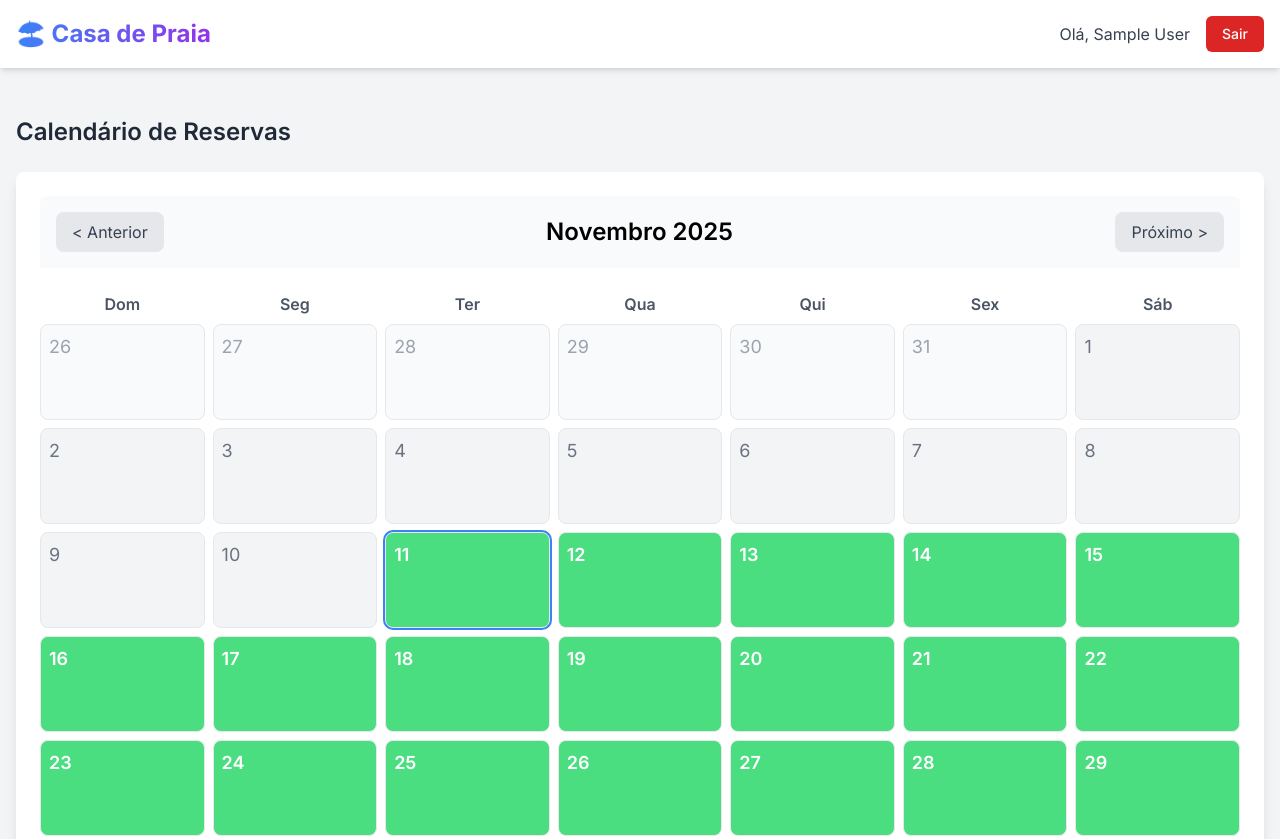
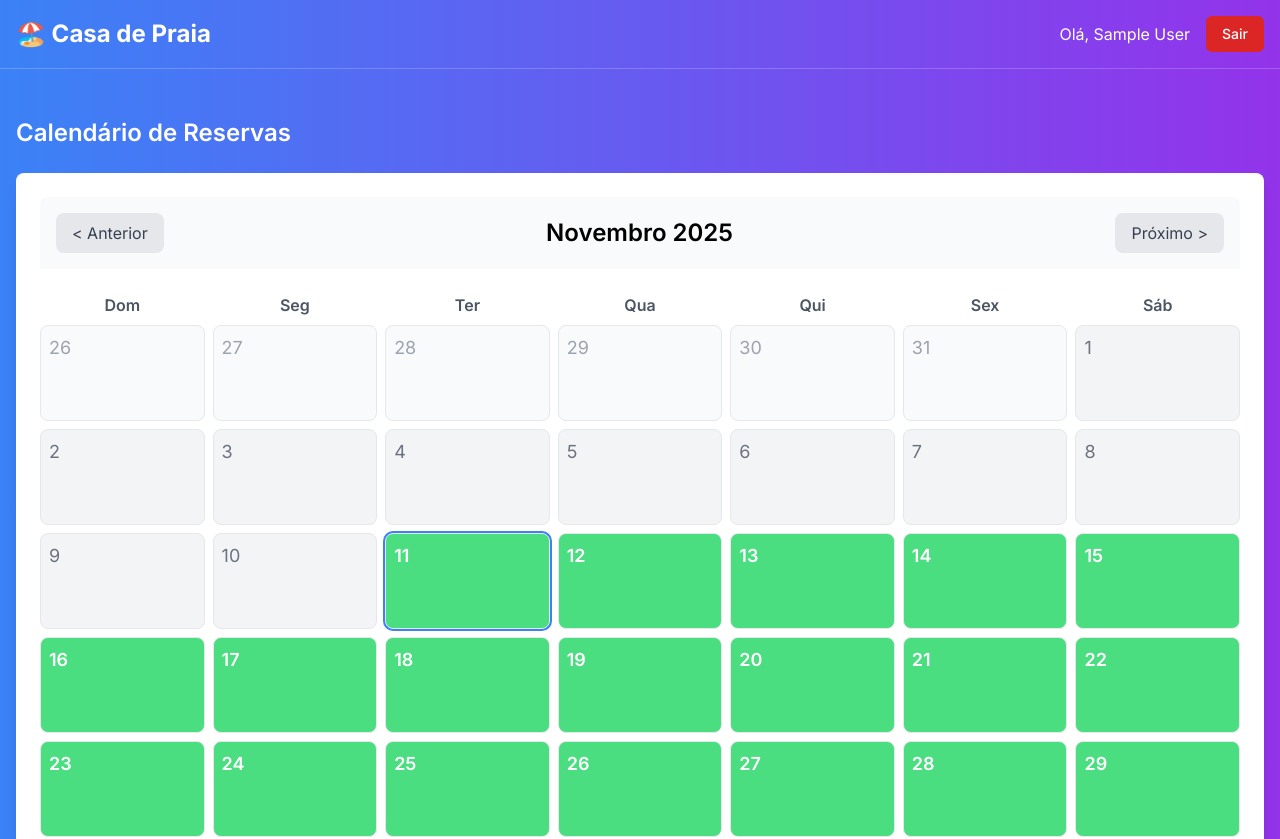
Before and after one commit to ViniMTrevisan/agendamento-casa-praia, a Next.js app in the folder casa-praia-next/: page / in a window 1280 px wide. Shown: the top 839 px of the page. Built offline with nearby package versions, Linux system fonts and the light colour scheme; no server answers; the database is empty; sample sign-in values are in the browser's storage.

Commit message:
feat(ui): PR #7.1 - apply app theme to main page (#8)

```diff
--- a/casa-praia-next/src/app/layout.tsx
+++ b/casa-praia-next/src/app/layout.tsx
@@ -1,11 +1,11 @@
 import type { Metadata } from 'next';
 import { Inter } from 'next/font/google';
 import './globals.css';
-import AuthProvider from './context/AuthProvider'; // <-- Importar
+import AuthProvider from './context/AuthProvider';
 
 const inter = Inter({ subsets: ['latin'] });
 
-export const metadata: Metadata = {
+export const metadata = {
   title: 'Agendamento Casa de Praia',
   description: 'Sistema de Agendamento Familiar',
 };
@@ -17,8 +17,10 @@ export default function RootLayout({
 }>) {
   return (
     <html lang="pt-BR">
-      <body className={inter.className}>
-        {/* Envolva o children com o AuthProvider */}
+      {/* APLICANDO O GRADIENTE E O ESTILO BASE AQUI */}
+      <body
+        className={`${inter.className} min-h-screen bg-gradient-to-r from-blue-500 to-purple-600`}
+      >
         <AuthProvider>{children}</AuthProvider>
       </body>
     </html>
--- a/casa-praia-next/src/app/page.tsx
+++ b/casa-praia-next/src/app/page.tsx
@@ -1,33 +1,30 @@
 import { getServerSession } from 'next-auth';
 import { authOptions } from './api/auth/[...nextauth]/route';
 import { redirect } from 'next/navigation';
-import { Header } from '@/components/Header'; // Criaremos este
-import { Calendar } from '@/components/Calendar'; // Criaremos este
+import { Header } from '@/components/Header';
+import { Calendar } from '@/components/Calendar';
 
 export default async function HomePage() {
-  // 1. Obter a sessão no Servidor
-  // Esta é a forma moderna e segura de obter a sessão no App Router
   const session = await getServerSession(authOptions);
 
-  // 2. Proteger a rota
   if (!session || !session.user) {
-    // Se não houver sessão, redireciona para a página de login
     redirect('/login');
   }
 
-  // 3. Se a sessão existe, renderiza a página
-  // Passamos o usuário para o Header
   return (
-    <div className="min-h-screen bg-gray-100">
-      {/* Componente de Header (Server Component) */}
+    // REMOVEMOS o 'bg-gray-100' daqui
+    <div className="min-h-screen">
       <Header user={session.user} />
 
-      {/* Conteúdo Principal */}
       <main className="container p-4 mx-auto mt-8">
-        <h2 className="mb-6 text-2xl font-semibold text-gray-800">
+        {/*
+          Vamos manter o título escuro por enquanto,
+          pois o calendário (componente branco) está logo abaixo.
+          Mudar para 'text-white' pode prejudicar a leitura.
+        */}
+        <h2 className="mb-6 text-2xl font-semibold text-white">
           Calendário de Reservas
         </h2>
-        {/* Componente do Calendário (Client Component) */}
         <Calendar />
       </main>
     </div>
--- a/casa-praia-next/src/components/Header.tsx
+++ b/casa-praia-next/src/components/Header.tsx
@@ -11,16 +11,22 @@ type HeaderProps = {
 
 export function Header({ user }: HeaderProps) {
   return (
-    <header className="w-full p-4 bg-white shadow-md">
+    // --- MUDANÇA AQUI ---
+    // Removido 'bg-white' e 'shadow-md'.
+    // Adicionado 'border-b' e 'border-white/20' para uma separação sutil.
+    <header className="w-full p-4 border-b border-white border-opacity-20">
       <div className="container flex items-center justify-between mx-auto">
-        {/* Título */}
-        <div className="text-2xl font-bold text-transparent bg-clip-text bg-gradient-to-r from-blue-500 to-purple-600">
+        {/* --- MUDANÇA AQUI --- */}
+        {/* Título (removido o gradiente, aplicado 'text-white') */}
+        <div className="text-2xl font-bold text-white">
           🏖️ Casa de Praia
         </div>
 
         {/* Informações do Usuário e Logout */}
         <div className="flex items-center space-x-4">
-          <span className="hidden text-gray-700 sm:block">
+          {/* --- MUDANÇA AQUI --- */}
+          {/* Texto do usuário agora é branco */}
+          <span className="hidden text-white sm:block">
             {/* Usamos 'name' (nome_completo) que definimos na sessão */}
             Olá, {user.name}
           </span>
```
